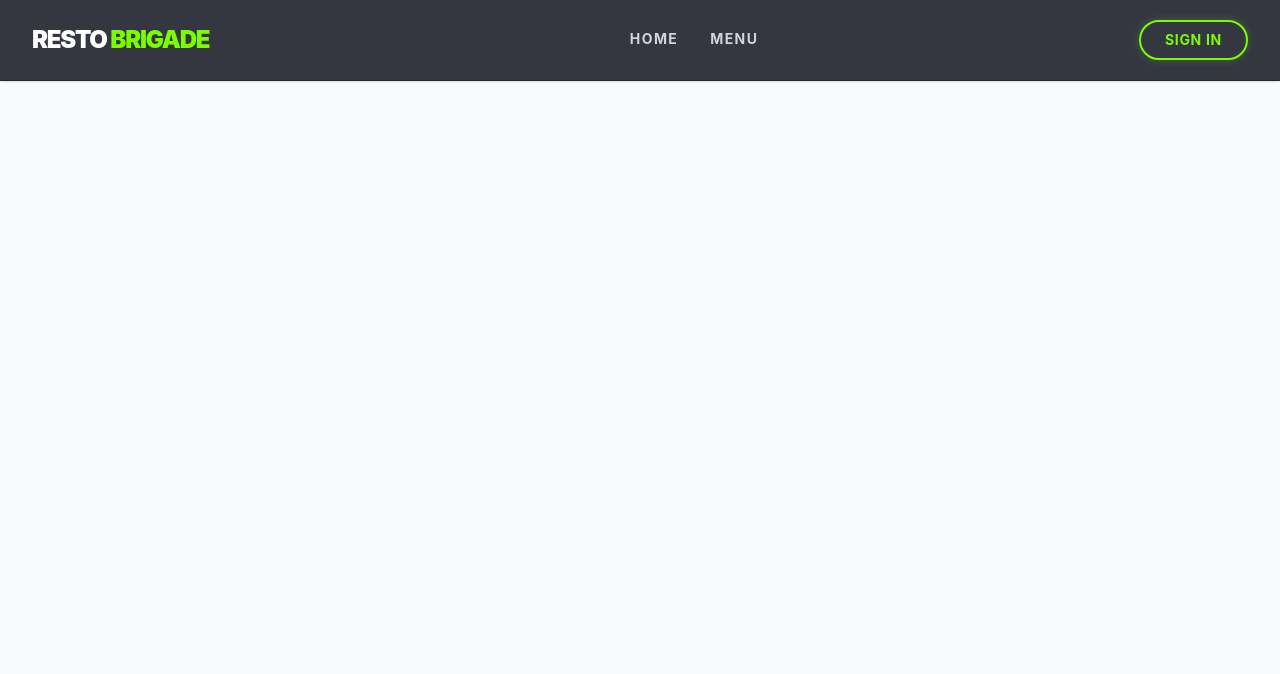
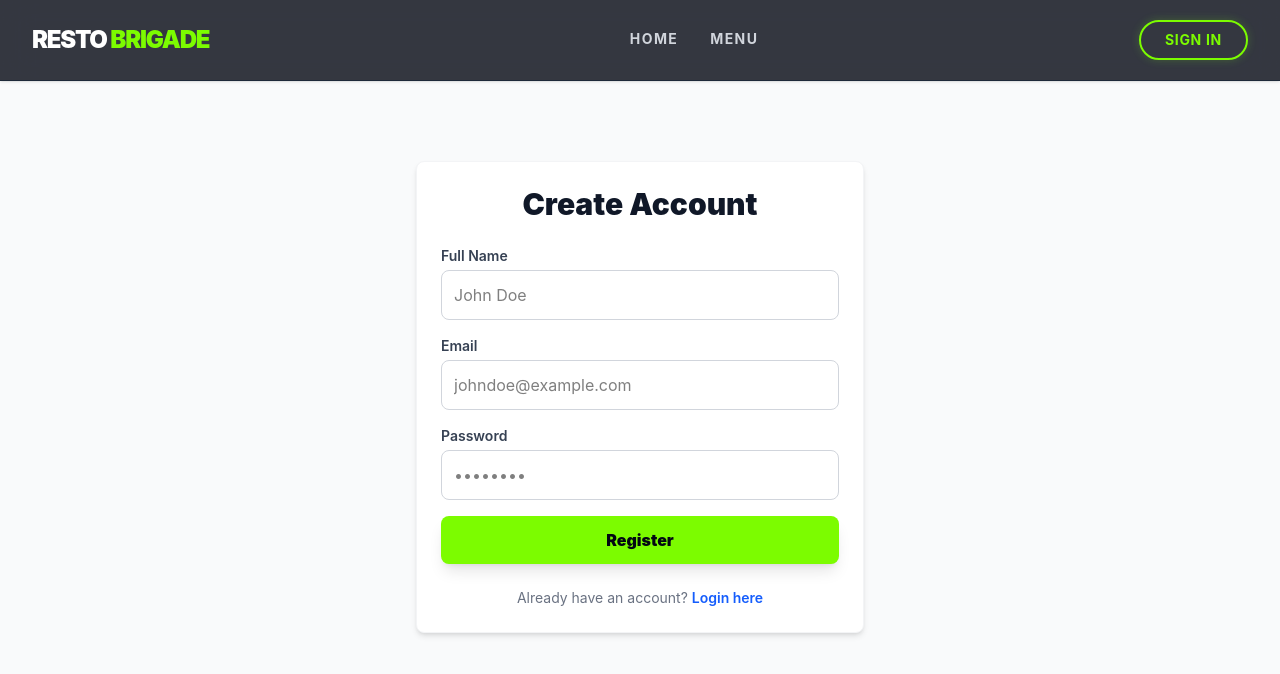
Before and after one commit to KacimiLahcen/brigade_api_UI_By_React, a React (Vite) app: page /register in a window 1280 px wide. Shown: the top 674 px of the page. Built offline with nearby package versions, Linux system fonts and the light colour scheme.

Commit message:
i made routes for the pages i have so u can access to them in the front end

```diff
--- a/src/App.jsx
+++ b/src/App.jsx
@@ -4,6 +4,9 @@
 import Home from './pages/Home';
 import Plates from './pages/Plates';
 import PlateDetail from './pages/PlateDetail';
+import Profile from './pages/Profile';
+import Login from './pages/Login';
+import Register from './pages/Register';
 
 function App() {
   return (
@@ -14,6 +17,9 @@
           <Route path="/" element={<Home />} />
           <Route path="/plates" element={<Plates />} />
           <Route path="/plates/:id" element={<PlateDetail />} />
+          <Route path="/profile" element={<Profile />} />
+          <Route path="/login" element={<Login />} />
+          <Route path="/register" element={<Register />} />
         </Routes>
       </div>
     </Router>
```
